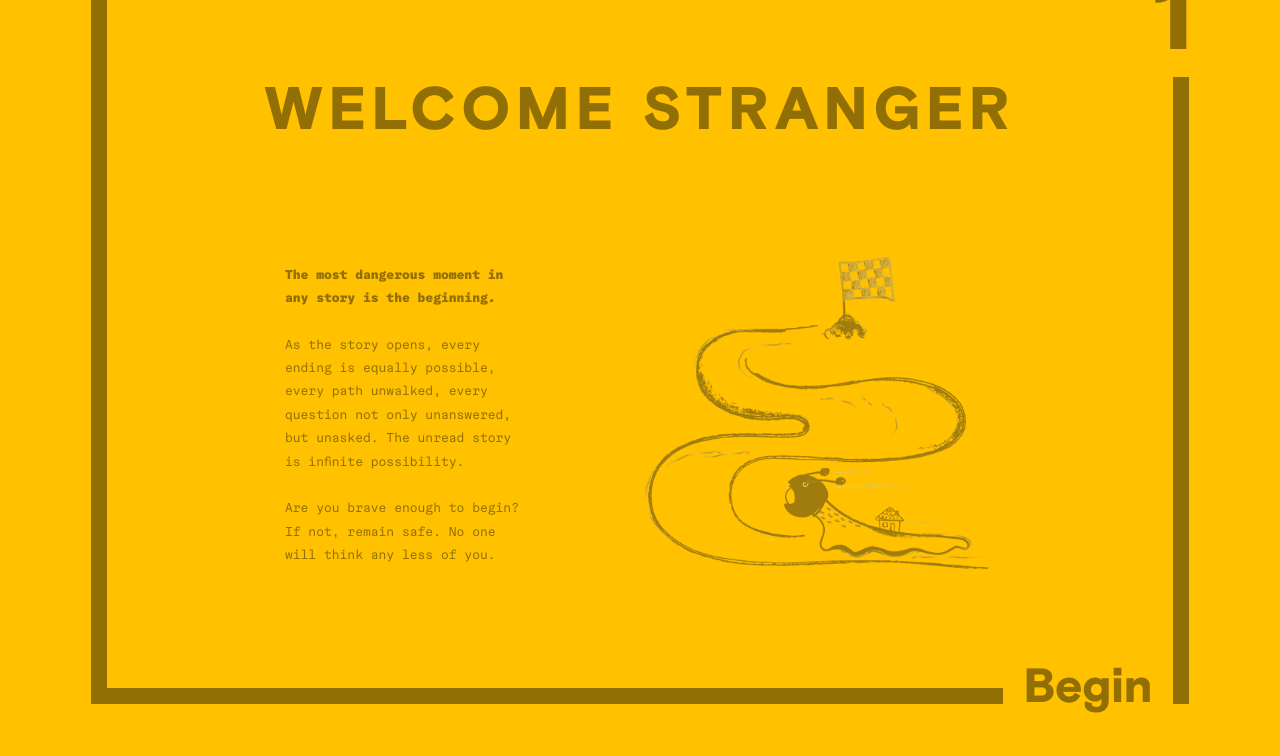
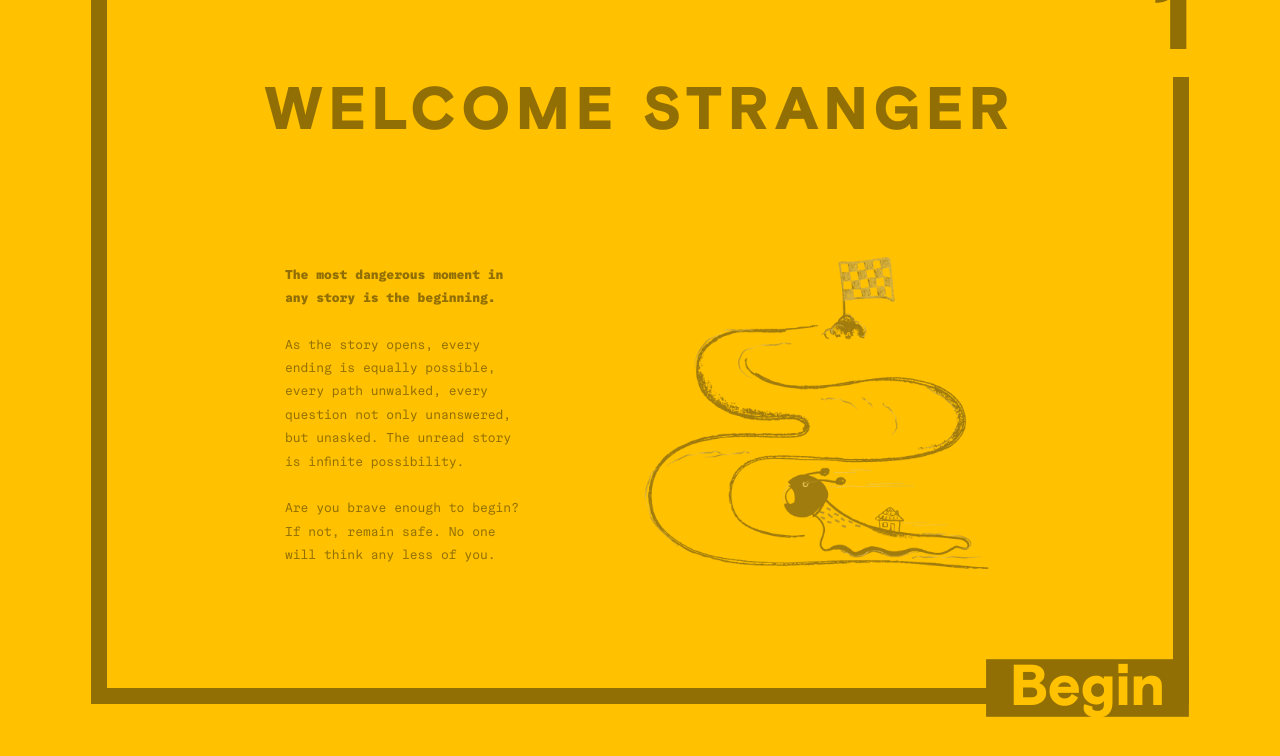
Before and after one commit to dahea/cyoa, a Vue app: page / in a window 1280 px wide. In both pictures the pointer is over the element 1088 px from the left and 815 px from the top of the page. Shown: the part 127-883 px from the top of the page. Built offline with nearby package versions, Linux system fonts and the light colour scheme.

Commit message:
button hover

```diff
--- a/src/assets/styles/navigation.scss
+++ b/src/assets/styles/navigation.scss
@@ -14,6 +14,7 @@
 		padding: 0 1rem;
 		background-color: var(--bg);
 		cursor: pointer;
+		@include animate;
 
 		&:first-child {
 			float: left;
@@ -24,7 +25,9 @@
 		}
 
 		&:hover {
-			color: hue-rotate(90deg);
+			background-color: var(--text);
+			color: var(--bg);
+			transform: scale(1.2);
 		}
 	}
 	@include tablet {
```
